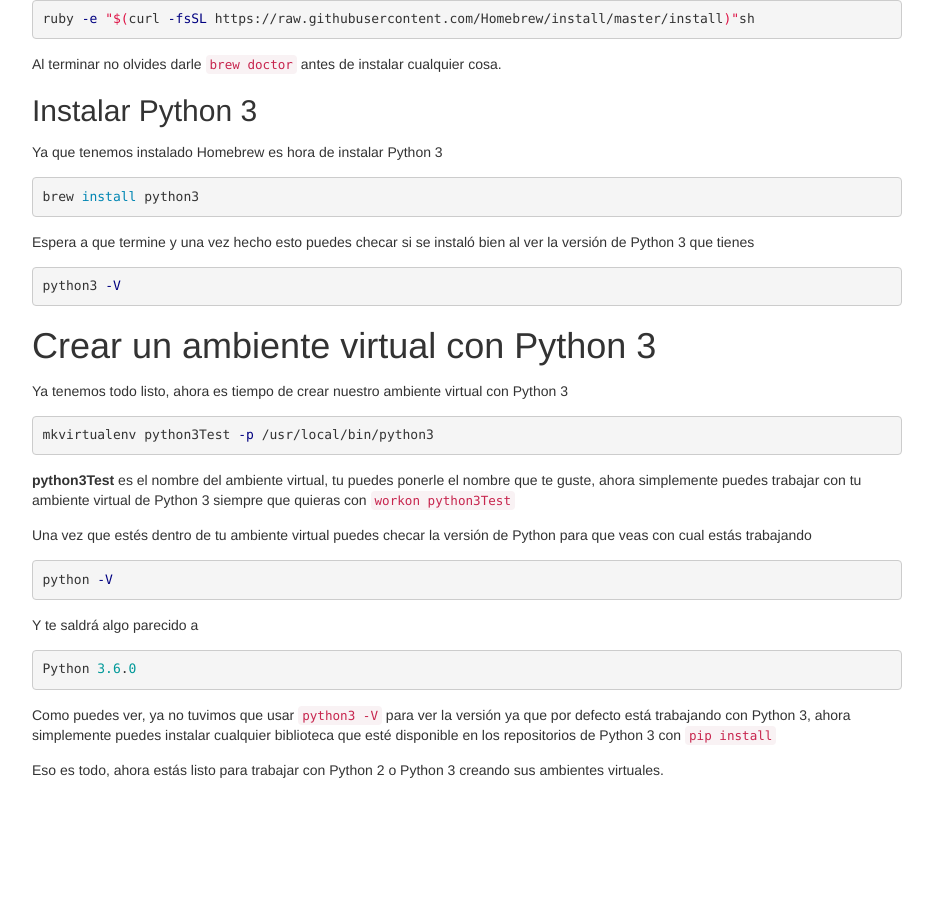
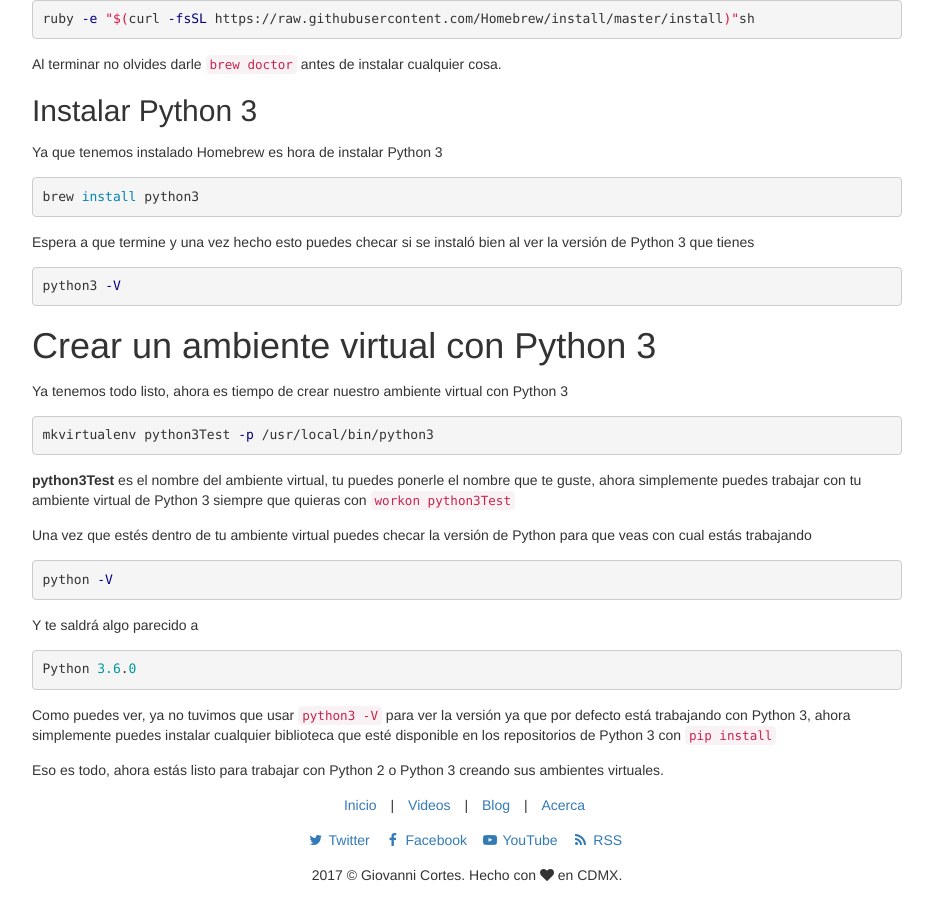
Before and after one commit to Gidrek/giovannicortes_old, a Jekyll site: the page built from _posts/2017-02-17-instalar-python-2-y-python-3-en-macos.md, in a window 1280 px wide and 900 px high, scrolled down 740 px. Shown: the whole window, without its empty margins (173-1106 px from the left). Built offline with Jekyll 4.4.1, drawn with Linux system fonts in a browser that asks for light colours; before the commit the page ends 1535 px from its top, so only the background shows below that.

Commit message:
More styles and footer

```diff
--- a/_includes/footer.html
+++ b/_includes/footer.html
@@ -0,0 +1,58 @@
+<footer>
+	<div class="container">
+		<div class="row">
+			<div style="text-align: center;">
+				<ul class="list-inline">
+					<li>
+						<a href="/">Inicio</a>
+					</li>
+					<li>
+						|
+					</li>
+					<li>
+						<a href="/videos">Videos</a>
+					</li>
+					<li>
+						|
+					</li>
+					<li>
+						<a href="/blog">Blog</a>
+					</li>
+					<li>
+						|
+					</li>
+					<li>
+						<a href="/about">Acerca</a>
+					</li>
+				</ul>
+
+				<ul class="list-inline">
+					<li>
+						<a href="https://twitter.com/giovanni_cortes" target="_blank">
+							<i class="fa fa-twitter fa-fw"></i> Twitter
+						</a>
+					</li>
+					<li>
+						<a href="" target="_blank">
+							<i class="fa fa-facebook fa-fw"></i> Facebook
+						</a>
+					</li>
+					<li>
+						<a href="" target="_blank">
+							<i class="fa fa-youtube-play fa-fw"></i> YouTube
+						</a>
+					</li>
+					<li>
+						<a href="" target="_blank">
+							<i class="fa fa-rss fa-fw"></i> RSS
+						</a>
+					</li>
+				</ul>
+
+				<p>
+					2017 &copy; Giovanni Cortes. Hecho con <i class="fa fa-heart"></i> en CDMX.
+				</p>
+			</div>
+		</div>
+	</div>
+</footer>
--- a/_includes/head.html
+++ b/_includes/head.html
@@ -11,6 +11,9 @@
     <!-- Bootstrap -->
     <link rel="stylesheet" href="https://maxcdn.bootstrapcdn.com/bootstrap/3.3.7/css/bootstrap.min.css" integrity="sha384-BVYiiSIFeK1dGmJRAkycuHAHRg32OmUcww7on3RYdg4Va+PmSTsz/K68vbdEjh4u" crossorigin="anonymous">
 
+
+    <link rel="stylesheet" href="https://maxcdn.bootstrapcdn.com/font-awesome/4.7.0/css/font-awesome.min.css">
+
     <link rel="stylesheet" href="{{ "/assets/css/main.css" | relative_url }}">
     <link rel="canonical" href="{{ page.url | replace:'index.html','' | absolute_url }}">
   	<link rel="alternate" type="application/rss+xml" title="{{ site.title | escape }}" href="{{ "/feed.xml" | relative_url }}">
--- a/_layouts/post.html
+++ b/_layouts/post.html
@@ -13,3 +13,5 @@
 		{{ content }}
 	</div>
 </div>
+
+{% include disqus_comments.html %}
--- a/_posts/2017-02-17-instalar-python-2-y-python-3-en-macos.md
+++ b/_posts/2017-02-17-instalar-python-2-y-python-3-en-macos.md
@@ -4,6 +4,7 @@
 date:   2017-02-17 08:46:55 -0600
 categories: python
 featured_image: "/images/python/python.png"
+featured_video:
 ---
 
 Una de las cosas que pasa cuando estas trabajando en macOS es que por
--- a/_sass/_base.scss
+++ b/_sass/_base.scss
@@ -10,7 +10,7 @@
   margin-bottom: $spacing-unit / 2;
 }
 
-// Custom Styles
+// Custom Styles for bootstrap
 
 .navbar {
 	background: #373e42;
@@ -32,6 +32,8 @@
     color: #d2d1d6;
 }
 
+// Custom styles
+
 .full-page-content {
 	max-width: 900px;
 }
```
Also changed, not shown: _includes/disqus_comments.html (added).
